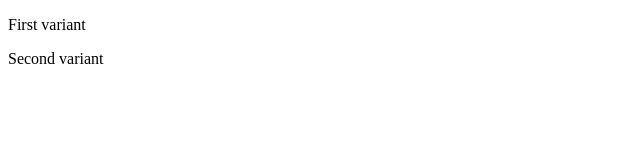
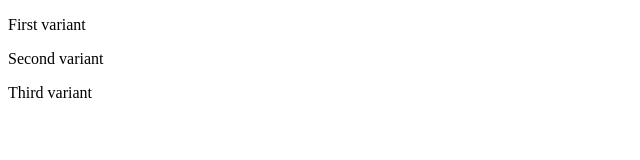
Before and after one commit to DaveGoesAgile/DavidHegartyAgileExam, a plain HTML site: page index.html in a window 1280 px wide. Shown: the whole page, without its empty margins (0-640 px from the left). Drawn offline with Linux system fonts and the light colour scheme.

Commit message:
Added third p tag

```diff
--- a/index.html
+++ b/index.html
@@ -6,5 +6,6 @@
 <body>
 <p>First variant</p>
 <p>Second variant</p>
+<p>Third variant</p>
 </body>
 </html>
```
